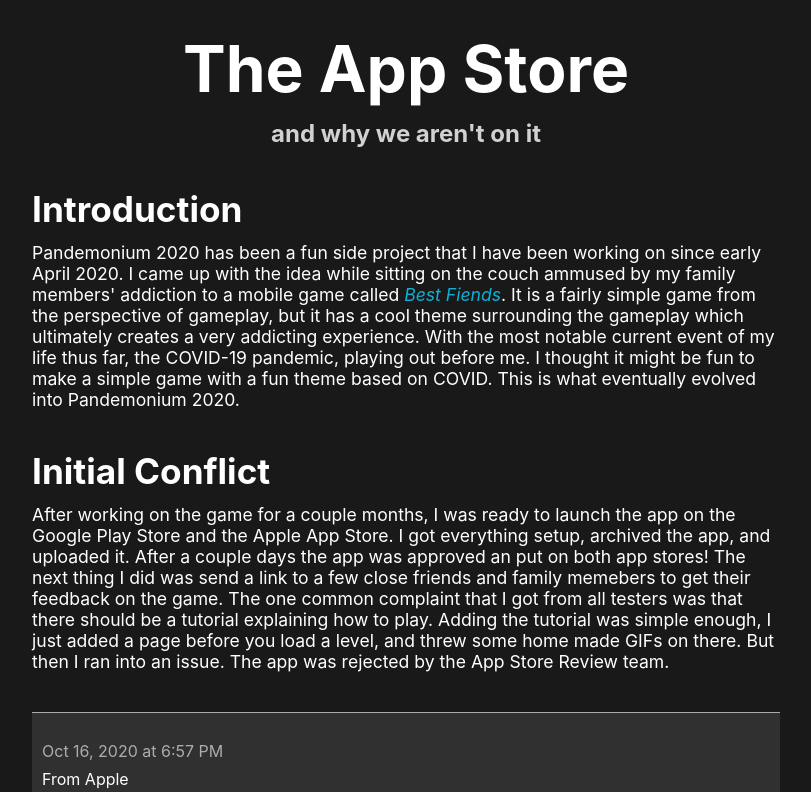
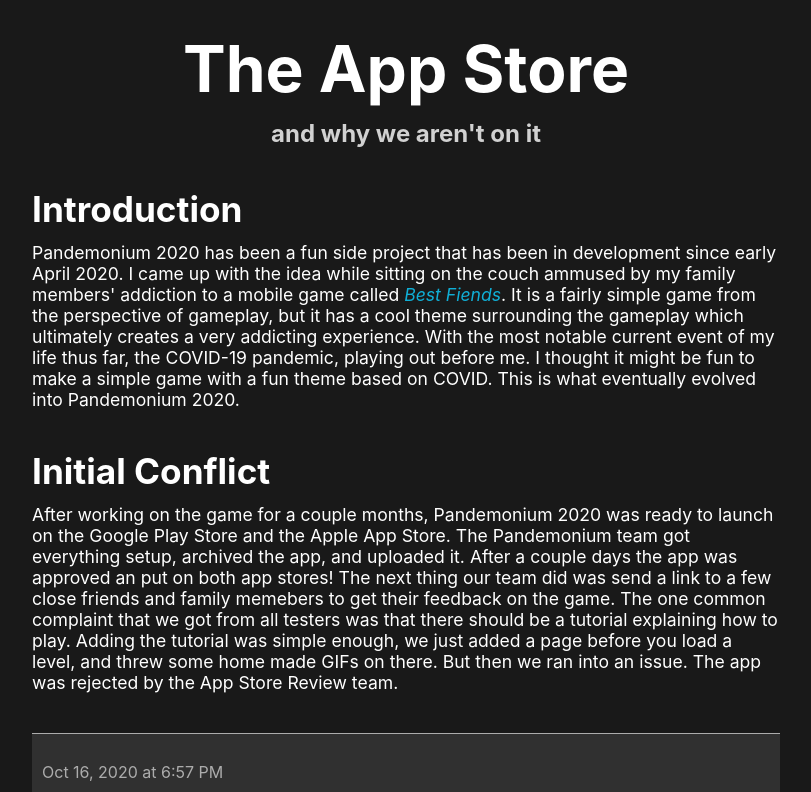
Before and after one commit to macuyler/pandemonium-site, a React (Create React App) app: page /appstore in a window 1280 px wide. Shown: the top 792 px of the page, without its empty margins (234-1045 px from the left). Built offline with nearby package versions, Linux system fonts and the light colour scheme; no server answers.

Commit message:
Replace I with we to give everyone credit

```diff
--- a/src/components/pages/AppStore/index.js
+++ b/src/components/pages/AppStore/index.js
@@ -10,10 +10,10 @@ const AppStorePage = ({ classes }) => {
         <h2>and why we aren't on it</h2>
         <h3>Introduction</h3>
         <p>
-          Pandemonium 2020 has been a fun side project that I have been working
-          on since early April 2020. I came up with the idea while sitting on
-          the couch ammused by my family members' addiction to a mobile game
-          called{' '}
+          Pandemonium 2020 has been a fun side project that has been in
+          development since early April 2020. I came up with the idea while
+          sitting on the couch ammused by my family members' addiction to a
+          mobile game called{' '}
           <a
             href="https://bestfiends.com"
             target="_blank"
@@ -30,17 +30,17 @@ const AppStorePage = ({ classes }) => {
         </p>
         <h3>Initial Conflict</h3>
         <p>
-          After working on the game for a couple months, I was ready to launch
-          the app on the Google Play Store and the Apple App Store. I got
-          everything setup, archived the app, and uploaded it. After a couple
-          days the app was approved an put on both app stores! The next thing I
-          did was send a link to a few close friends and family memebers to get
-          their feedback on the game. The one common complaint that I got from
-          all testers was that there should be a tutorial explaining how to
-          play. Adding the tutorial was simple enough, I just added a page
-          before you load a level, and threw some home made GIFs on there. But
-          then I ran into an issue. The app was rejected by the App Store Review
-          team.
+          After working on the game for a couple months, Pandemonium 2020 was
+          ready to launch on the Google Play Store and the Apple App Store. The
+          Pandemonium team got everything setup, archived the app, and uploaded
+          it. After a couple days the app was approved an put on both app
+          stores! The next thing our team did was send a link to a few close
+          friends and family memebers to get their feedback on the game. The one
+          common complaint that we got from all testers was that there should be
+          a tutorial explaining how to play. Adding the tutorial was simple
+          enough, we just added a page before you load a level, and threw some
+          home made GIFs on there. But then we ran into an issue. The app was
+          rejected by the App Store Review team.
         </p>
         <div className={classes.reviews}>
           <span>Oct 16, 2020 at 6:57 PM</span>
@@ -96,7 +96,7 @@ const AppStorePage = ({ classes }) => {
         <p>
           My initial impressions were, "That's a dumb rule, but fair enough."
           The tutorial text was definitely indirectly referencing COVID-19, so
-          maybe if I just change the wording in the tutorial it will be fine!
+          maybe if we just change the wording in the tutorial it will be fine!
         </p>
         <div className={classes.reviews}>
           <span>Oct 17, 2020 at 8:33 AM</span>
@@ -217,7 +217,7 @@ const AppStorePage = ({ classes }) => {
           </p>
         </div>
         <p>
-          So I started working on a <em>censored</em> version of the app for
+          So we started working on a <em>censored</em> version of the app for
           iOS, hoping that the app would be approved again soon.
         </p>
         <h3>Second Issue</h3>
@@ -385,7 +385,7 @@ const AppStorePage = ({ classes }) => {
         <p>
           What a releif, they finally said what exactly they have an issue with,
           and even included a screenshot! The issue is that we use the word{' '}
-          <em>"Hospital"</em> in the tutorial. So now I can just go in and
+          <em>"Hospital"</em> in the tutorial. So now we can just go in and
           change that and then everything will be fine, right?
         </p>
         <p>
@@ -464,10 +464,10 @@ const AppStorePage = ({ classes }) => {
           told Apple they were masks Apple had no problem with them.
         </p>
         <p>
-          As painful as it was to redo the entire theme of the game, I was not
-          yet ready to give up on the entirety of the iOS market. So I made the
+          As painful as it was to redo the entire theme of the game, we were not
+          yet ready to give up on the entirety of the iOS market. So we made the
           decision to redo the mask characters as ghosts on iOS. This took a lot
-          longer than my previous changes, but I was sure that this would get
+          longer than our previous changes, but we were sure that this would get
           the app back on the Apple App Store.
         </p>
         <div className={classes.reviews}>
@@ -623,7 +623,7 @@ const AppStorePage = ({ classes }) => {
         <p>
           Overall this was a very frustrating experience. I appreciate the fact
           that the Apple App Store is a private software distrobution platform,
-          and as such, has no obligation to put my app on there. But I do feel
+          and as such, has no obligation to put any app on there. But I do feel
           that their current system unfairly discriminates against certain apps.
           I think that, had I never uploaded the tutorial specifically saying
           that the game was a parody of the COVID-19 pandeminc, they never to
@@ -632,9 +632,9 @@ const AppStorePage = ({ classes }) => {
           hope that they someday fix that.
         </p>
         <p>
-          So what happened with Pandemonium? Well, looking back I probably
-          should have known that I never would have gotten the app back on the
-          App Store, which would have allowed me to skip to where we are now.
+          So what happened with Pandemonium? Well, looking back we probably
+          should have known that we never would have gotten the app back on the
+          App Store, which would have allowed us to skip to where we are now.
           Pandemonium 2020 is still alive and kicking both on Android and iOS.
           Pandemonium 2020 on iOS is currently being distributed via a public
           Test Flight invitation which can be found on our home page. This
```
